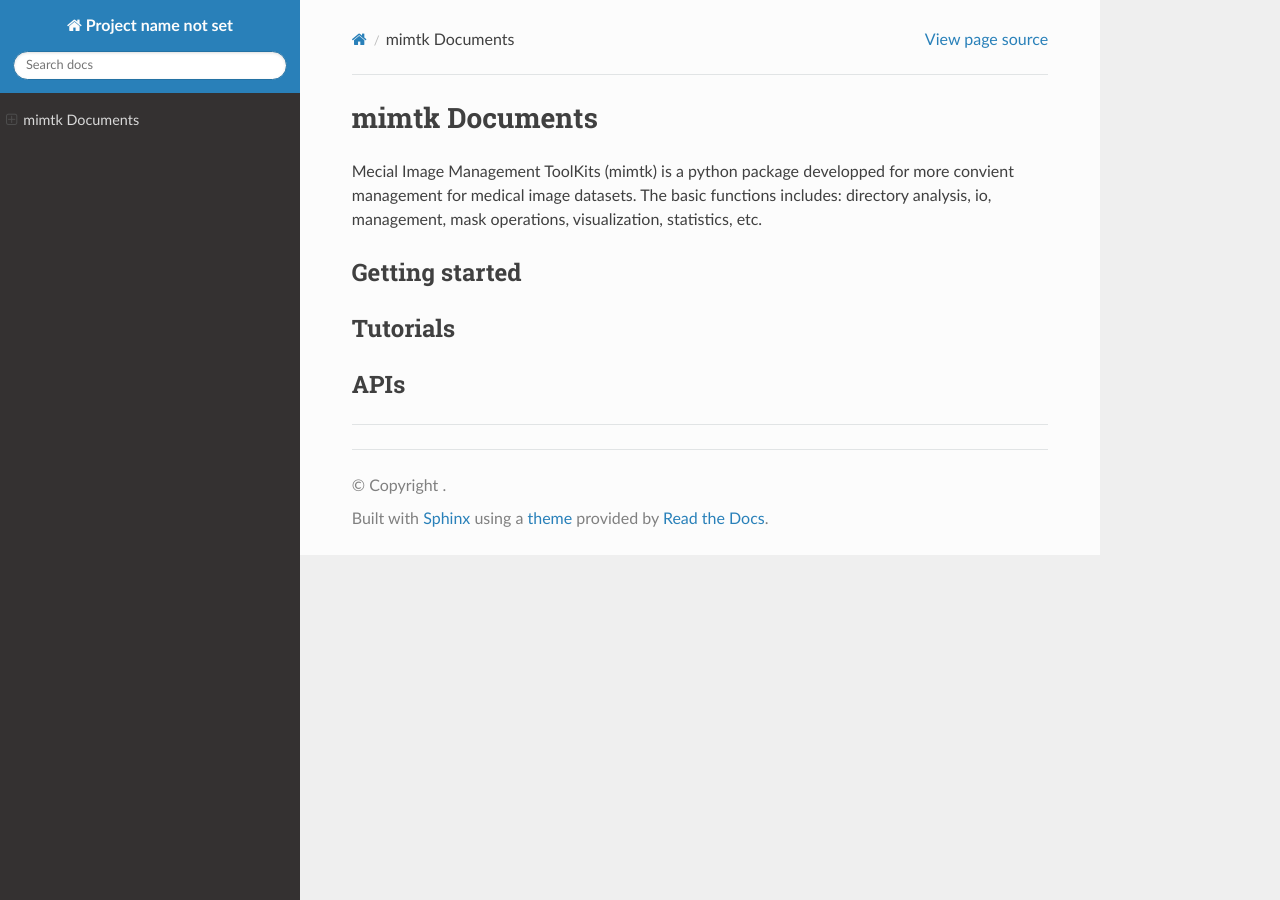
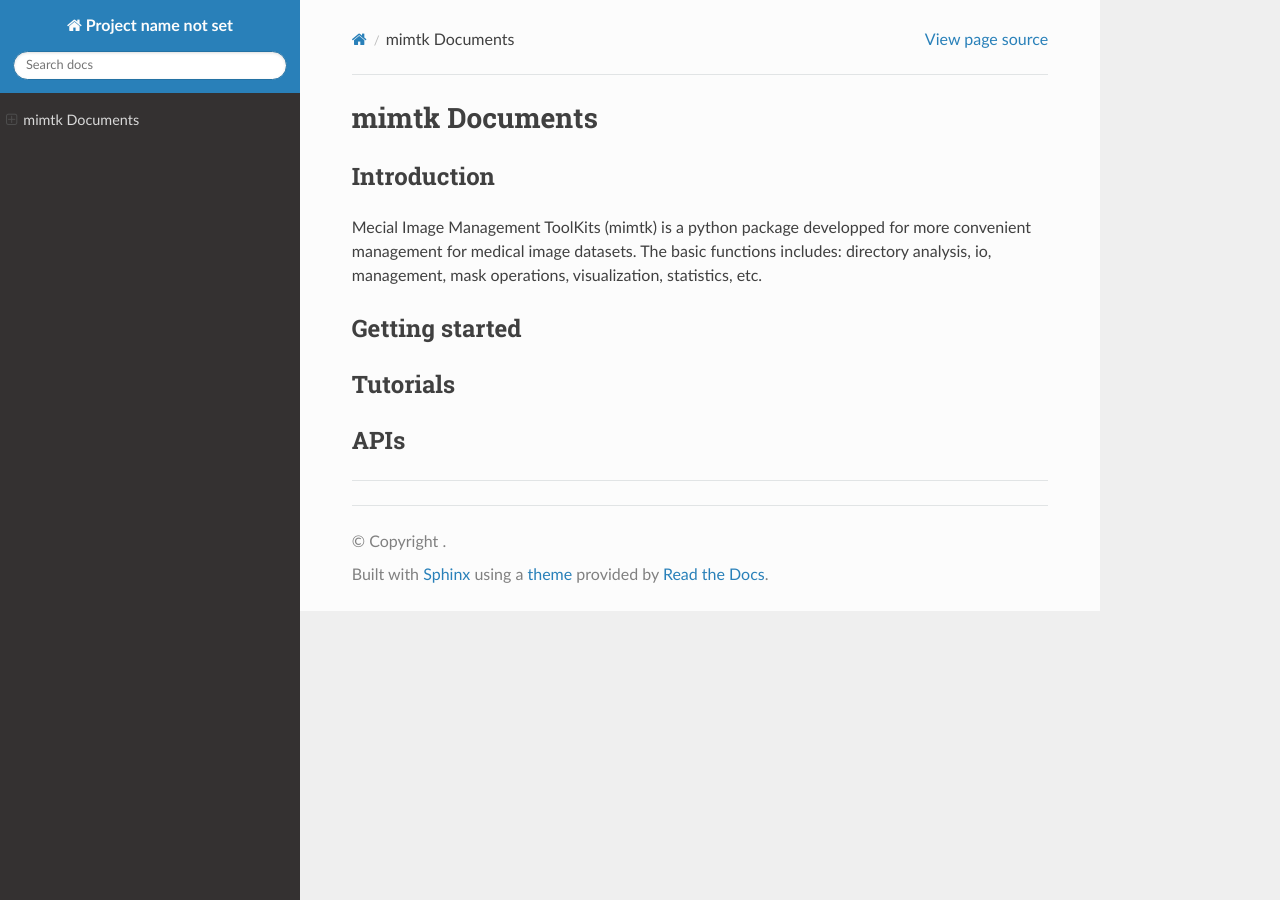
Before and after one commit to omgict/mimtk_docs, a Sphinx documentation site: the page built from docs/index.rst, in a window 1280 px wide. Built offline with Sphinx 7.4.7 and the Read the Docs theme 2.0.0, drawn with Linux system fonts in a browser that asks for light colours.

```diff
--- /dev/null
+++ b/docs/apis.rst
@@ -0,0 +1,2 @@
+mimtk APIs
+==========
--- a/docs/index.rst
+++ b/docs/index.rst
@@ -2,7 +2,10 @@
 mimtk Documents
 ======================
 
-Mecial Image Management ToolKits (mimtk) is a python package developped for more convient
+Introduction
+------------
+
+Mecial Image Management ToolKits (mimtk) is a python package developped for more convenient
 management for medical image datasets.
 The basic functions includes: directory analysis, io, management, mask operations, visualization,
 statistics, etc.
--- /dev/null
+++ b/docs/installing.rst
@@ -0,0 +1,2 @@
+Installation
+============
--- /dev/null
+++ b/docs/tutorials.rst
@@ -0,0 +1,2 @@
+Tutorials
+=========
```
